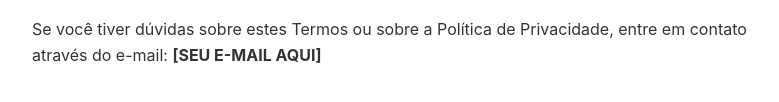
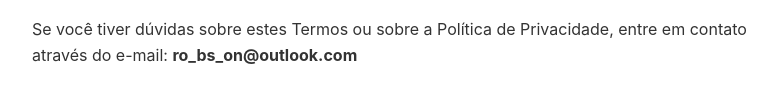
Before and after one commit to robsonmds/silica-legal, a plain HTML site: page index.html in a window 1280 px wide. Shown: the part 1953-2055 px from the top of the page, without its empty margins (248-1027 px from the left). Drawn offline with Linux system fonts and the light colour scheme.

Commit message:
Update index.html

```diff
--- a/index.html
+++ b/index.html
@@ -69,7 +69,7 @@
     </ul>
 
     <h2>4. Contato</h2>
-    <p>Se você tiver dúvidas sobre estes Termos ou sobre a Política de Privacidade, entre em contato através do e-mail: <strong>[SEU E-MAIL AQUI]</strong></p>
+    <p>Se você tiver dúvidas sobre estes Termos ou sobre a Política de Privacidade, entre em contato através do e-mail: <strong>ro_bs_on@outlook.com</strong></p>
 </div>
 
 </body>
```
